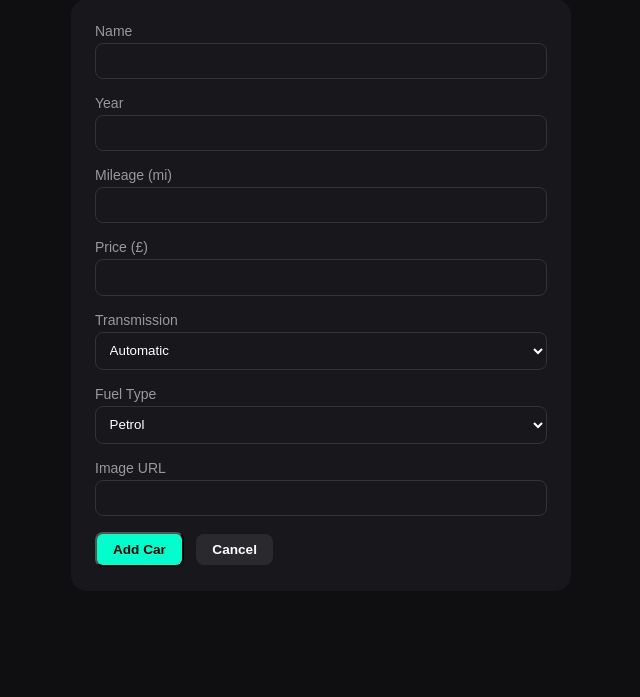
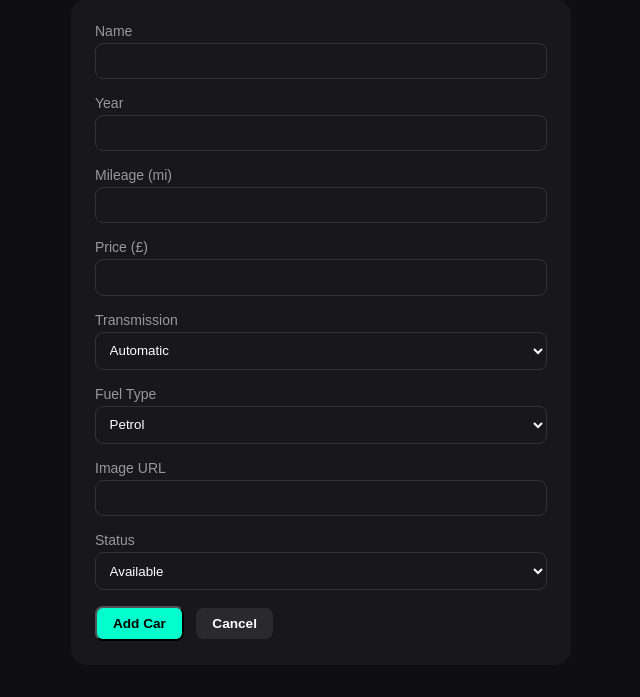
Before and after one commit to asrarkhantscltd-del/auto-pride-london, a PHP site: page /car_form.php in a window 1280 px wide. Shown: the part 164-861 px from the top of the page, without its empty margins (101-741 px from the left). Before the commit the page ends 731 px from the top, so only its background shows below. Run offline with PHP 8.4, Linux system fonts and the light colour scheme; the visitor is signed in with stand-in values (Sample User, id 1).

Commit message:
UPDATED FIXED

```diff
--- a/backend/admin/car_form.php
+++ b/backend/admin/car_form.php
@@ -3,7 +3,7 @@ $pageTitle = 'Car Form';
 require __DIR__ . '/_layout_top.php';
 
 $id = $_GET['id'] ?? null;
-$car = ['name' => '', 'year' => '', 'mileage' => '', 'price' => '', 'transmission' => 'Automatic', 'fuel_type' => 'Petrol', 'image' => ''];
+$car = ['name' => '', 'year' => '', 'mileage' => '', 'price' => '', 'transmission' => 'Automatic', 'fuel_type' => 'Petrol', 'image' => '', 'status' => 'available'];
 
 if ($id) {
     $stmt = db()->prepare('SELECT * FROM cars WHERE id = ?');
@@ -22,14 +22,15 @@ if ($_SERVER['REQUEST_METHOD'] === 'POST') {
     $transmission = trim($_POST['transmission']);
     $fuelType = trim($_POST['fuel_type']);
     $image = trim($_POST['image']);
+    $status = $_POST['status'] === 'sold' ? 'sold' : 'available';
 
     if ($id) {
-        $stmt = db()->prepare('UPDATE cars SET name=?, year=?, mileage=?, price=?, transmission=?, fuel_type=?, image=? WHERE id=?');
-        $stmt->execute([$name, $year, $mileage, $price, $transmission, $fuelType, $image, $id]);
+        $stmt = db()->prepare('UPDATE cars SET name=?, year=?, mileage=?, price=?, transmission=?, fuel_type=?, image=?, status=? WHERE id=?');
+        $stmt->execute([$name, $year, $mileage, $price, $transmission, $fuelType, $image, $status, $id]);
         $flash = 'Car updated.';
     } else {
-        $stmt = db()->prepare('INSERT INTO cars (name, year, mileage, price, transmission, fuel_type, image) VALUES (?, ?, ?, ?, ?, ?, ?)');
-        $stmt->execute([$name, $year, $mileage, $price, $transmission, $fuelType, $image]);
+        $stmt = db()->prepare('INSERT INTO cars (name, year, mileage, price, transmission, fuel_type, image, status) VALUES (?, ?, ?, ?, ?, ?, ?, ?)');
+        $stmt->execute([$name, $year, $mileage, $price, $transmission, $fuelType, $image, $status]);
         $flash = 'Car added.';
     }
 
@@ -70,6 +71,13 @@ if ($_SERVER['REQUEST_METHOD'] === 'POST') {
     <label>Image URL</label>
     <input type="text" name="image" value="<?= htmlspecialchars($car['image']) ?>" required>
 
+    <label>Status</label>
+    <select name="status">
+        <?php foreach (['available' => 'Available', 'sold' => 'Sold'] as $val => $label): ?>
+            <option value="<?= $val ?>" <?= $car['status'] === $val ? 'selected' : '' ?>><?= $label ?></option>
+        <?php endforeach; ?>
+    </select>
+
     <button type="submit" class="btn"><?= $id ? 'Save Changes' : 'Add Car' ?></button>
     <a href="index.php" class="btn btn-secondary" style="margin-left:0.5rem;">Cancel</a>
 </form>
--- a/backend/api/cars.php
+++ b/backend/api/cars.php
@@ -5,7 +5,7 @@ header('Content-Type: application/json');
 header('Access-Control-Allow-Origin: *');
 header('Access-Control-Allow-Methods: GET');
 
-$cars = db()->query('SELECT id, name, year, mileage, price, transmission, fuel_type AS fuelType, image FROM cars ORDER BY id DESC')->fetchAll();
+$cars = db()->query("SELECT id, name, year, mileage, price, transmission, fuel_type AS fuelType, image, status FROM cars ORDER BY (status = 'sold') ASC, id DESC")->fetchAll();
 
 foreach ($cars as &$car) {
     $car['year'] = (int) $car['year'];
--- a/backend/init_db.php
+++ b/backend/init_db.php
@@ -25,6 +25,7 @@ if ($driver === 'sqlite') {
         transmission TEXT NOT NULL,
         fuel_type TEXT NOT NULL,
         image TEXT NOT NULL,
+        status TEXT NOT NULL DEFAULT \'available\',
         created_at TEXT DEFAULT CURRENT_TIMESTAMP
     )');
     $pdo->exec('CREATE TABLE IF NOT EXISTS products (
--- a/backend/schema.mysql.sql
+++ b/backend/schema.mysql.sql
@@ -18,6 +18,7 @@ CREATE TABLE IF NOT EXISTS cars (
     transmission VARCHAR(50) NOT NULL,
     fuel_type VARCHAR(50) NOT NULL,
     image VARCHAR(500) NOT NULL,
+    status ENUM('available', 'sold') NOT NULL DEFAULT 'available',
     created_at TIMESTAMP DEFAULT CURRENT_TIMESTAMP
 ) ENGINE=InnoDB DEFAULT CHARSET=utf8mb4;
 
--- a/src/data/cars.ts
+++ b/src/data/cars.ts
@@ -10,6 +10,7 @@ export const cars: Car[] = [
     price: 22995,
     transmission: "Automatic",
     fuelType: "Petrol",
+    status: "sold",
   },
   {
     id: 2,
@@ -60,6 +61,7 @@ export const cars: Car[] = [
     price: 11495,
     transmission: "Manual",
     fuelType: "Petrol",
+    status: "sold",
   },
   {
     id: 7,
```
Also changed, not shown: backend/admin/car_toggle_status.php (added, +19 -0 lines), backend/admin/index.php (+14 -1 lines), src/components/CarCard.tsx (+23 -7 lines), src/components/ShowroomGrid.tsx (+7 -1 lines), backend/dev.sqlite (deleted), 1 other file.
